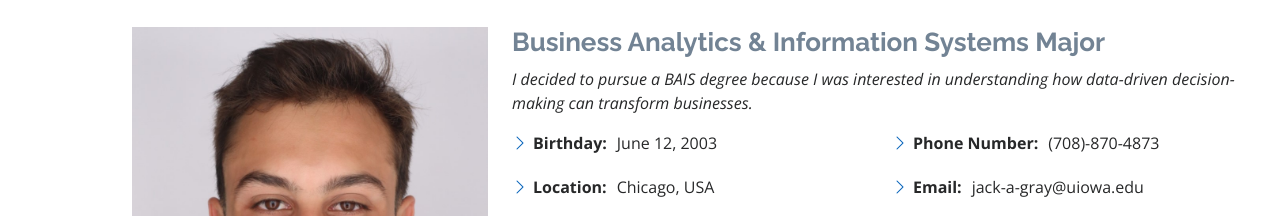
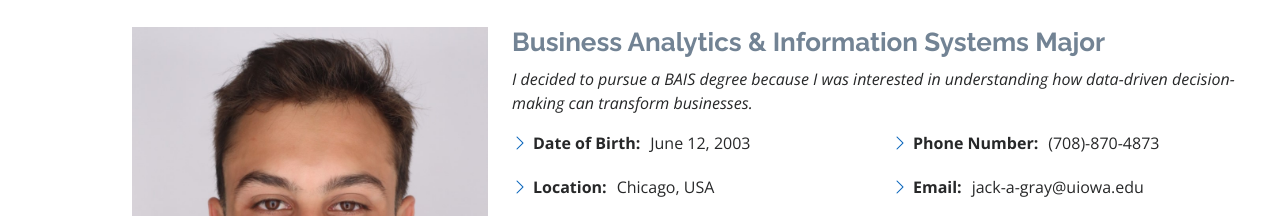
Before and after one commit to Jack-A-Gray/Portfolio_Website, a plain HTML site: page index.html in a window 1280 px wide. Shown: the part 1125-1341 px from the top of the page. Drawn offline with nearby package versions, Linux system fonts and the light colour scheme.

Commit message:
Update index.html

```diff
--- a/index.html
+++ b/index.html
@@ -82,7 +82,7 @@
             <div class="row">
               <div class="col-lg-6">
                 <ul>
-                  <li><i class="bi bi-chevron-right"></i> <strong>Birthday:</strong> <span>June 12, 2003</span></li>
+                  <li><i class="bi bi-chevron-right"></i> <strong>Date of Birth:</strong> <span>June 12, 2003</span></li>
                   <li><i class="bi bi-chevron-right"></i> <strong>Location:</strong> <span>Chicago, USA</span></li>
                 </ul>
               </div>
```
